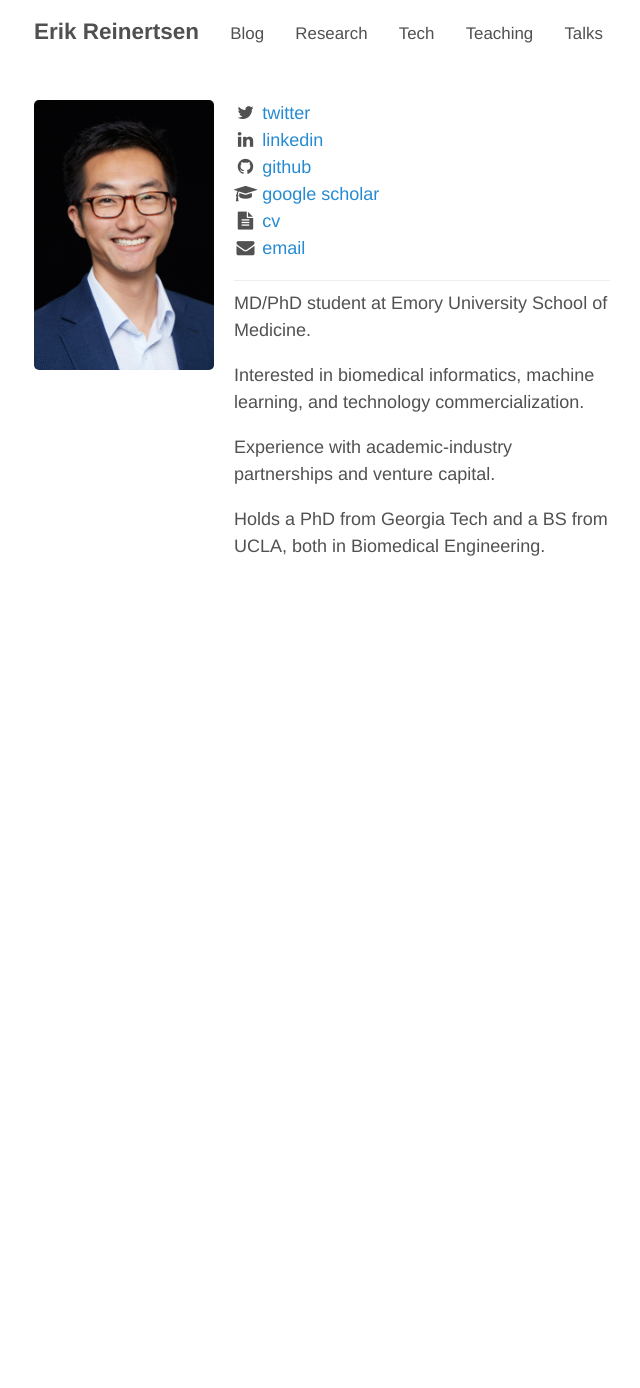
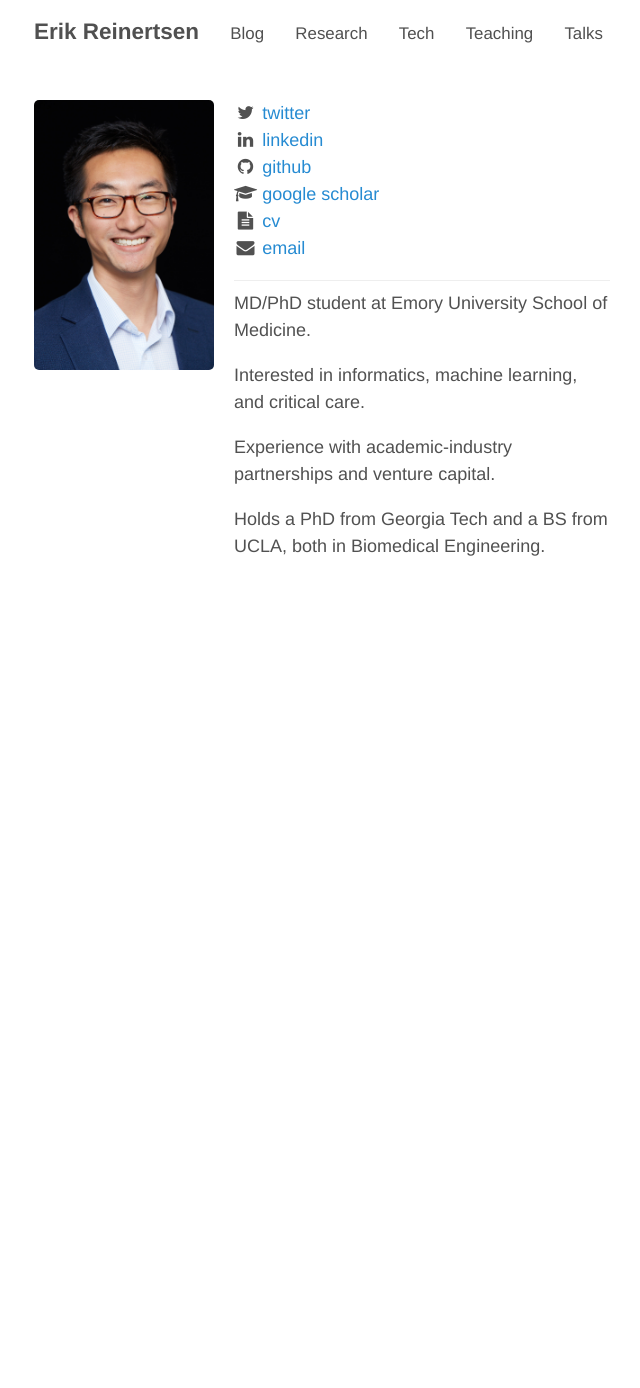
Before and after one commit to erikr/erikr.github.io, a Jekyll site: the page built from index.md, in a window 1280 px wide. Shown: the whole page, without its empty margins (318-958 px from the left). Built offline with Jekyll 4.4.1, drawn with Linux system fonts in a browser that asks for light colours; nearby versions of some CDN libraries; comment, search, counter and statistics services are not loaded.

Commit message:
revised index and temp moved an html template with unclear function

```diff
--- a/index.md
+++ b/index.md
@@ -27,7 +27,7 @@ $("#email").attr("href", "mailto:" + email_address).html("email");
 
 MD/PhD student at Emory University School of Medicine.
 
-Interested in biomedical informatics, machine learning, and technology commercialization.
+Interested in informatics, machine learning, and critical care.
 
 Experience with academic-industry partnerships and venture capital.
 
```
Also changed, not shown: minimal.html (renamed from _layouts/minimal.html).
